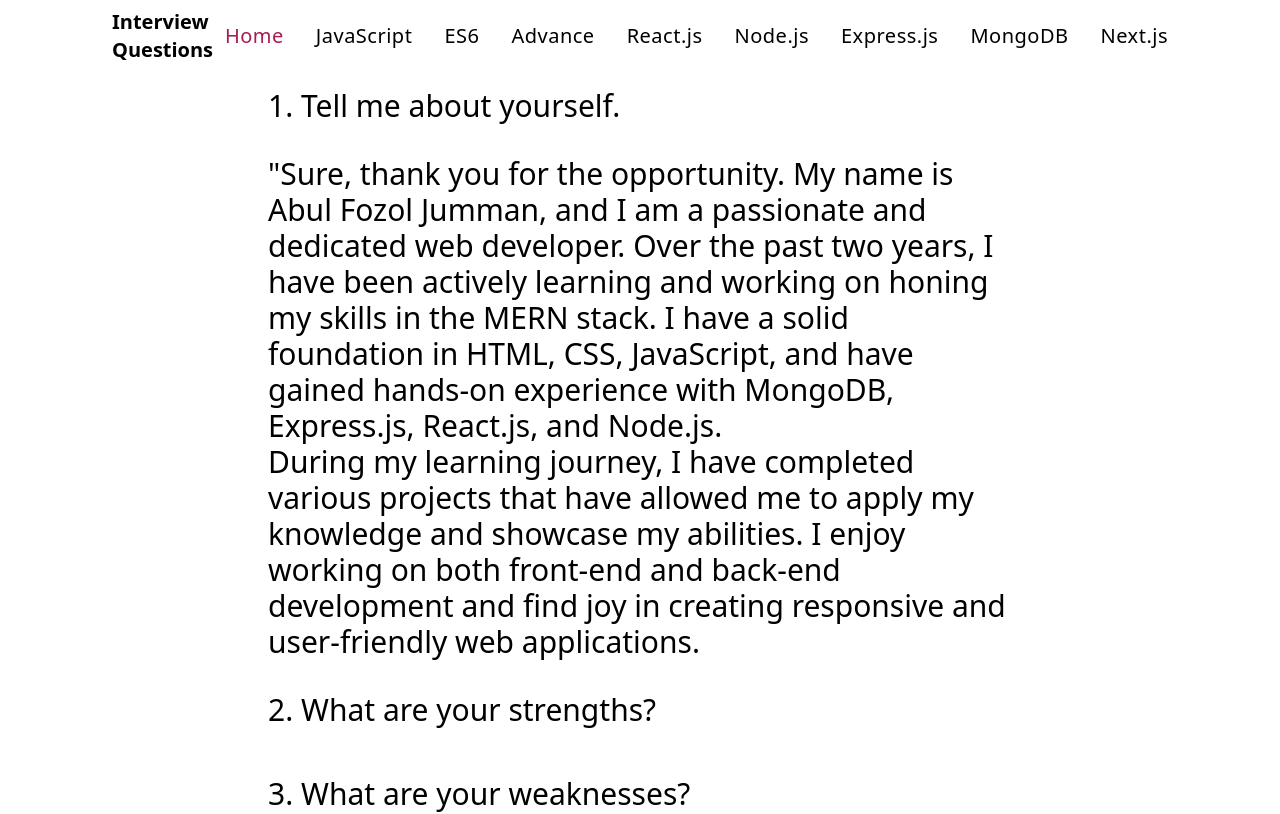
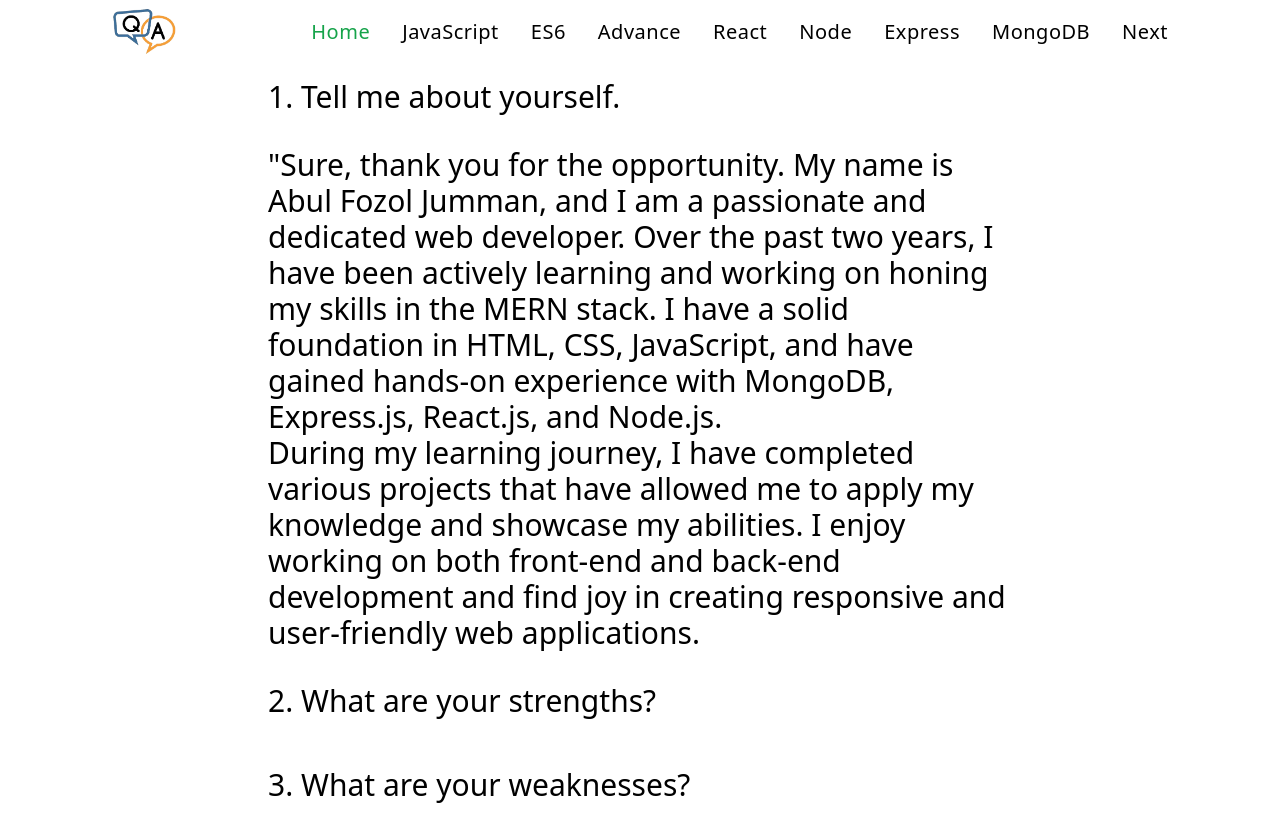
Before and after one commit to AbulFozolJumman/interview-QnA, a React (Vite) app: page / in a window 1280 px wide. Shown: the top 814 px of the page. Built offline with nearby package versions, Linux system fonts and the light colour scheme; no server answers.

Commit message:
Navbar updated

```diff
--- a/src/components/Shared/Navbar/Navbar.jsx
+++ b/src/components/Shared/Navbar/Navbar.jsx
@@ -22,7 +22,7 @@ const Navbar = () => {
           className="inline-flex items-center"
         >
           <div className="flex items-center justify-center">
-            <h2 className="text-xl font-bold">Interview Questions</h2>
+            <img className="w-16" src="/src/assets/QnA.png" alt="" />
           </div>
         </Link>
         <ul className="items-center hidden space-x-8 lg:flex text-black text-xl">
@@ -73,7 +73,7 @@ const Navbar = () => {
               title=""
               className={({ isActive }) => (isActive ? "active" : "default")}
             >
-              React.js
+              React
             </NavLink>
           </li>
           <li>
@@ -83,7 +83,7 @@ const Navbar = () => {
               title=""
               className={({ isActive }) => (isActive ? "active" : "default")}
             >
-              Node.js
+              Node
             </NavLink>
           </li>
           <li>
@@ -93,7 +93,7 @@ const Navbar = () => {
               title=""
               className={({ isActive }) => (isActive ? "active" : "default")}
             >
-              Express.js
+              Express
             </NavLink>
           </li>
           <li>
@@ -113,7 +113,7 @@ const Navbar = () => {
               title=""
               className={({ isActive }) => (isActive ? "active" : "default")}
             >
-              Next.js
+              Next
             </NavLink>
           </li>
         </ul>
@@ -230,7 +230,7 @@ const Navbar = () => {
                         title=""
                         className="font-medium tracking-wide text-gray-700 transition-colors duration-200 hover:text-deep-purple-accent-400"
                       >
-                        React.js
+                        React
                       </Link>
                     </li>
                     <li>
@@ -240,7 +240,7 @@ const Navbar = () => {
                         title=""
                         className="font-medium tracking-wide text-gray-700 transition-colors duration-200 hover:text-deep-purple-accent-400"
                       >
-                        Node.js
+                        Node
                       </Link>
                     </li>
                     <li>
@@ -250,7 +250,7 @@ const Navbar = () => {
                         title=""
                         className="font-medium tracking-wide text-gray-700 transition-colors duration-200 hover:text-deep-purple-accent-400"
                       >
-                        Express.js
+                        Express
                       </Link>
                     </li>
                     <li>
@@ -270,7 +270,7 @@ const Navbar = () => {
                         title=""
                         className="font-medium tracking-wide text-gray-700 transition-colors duration-200 hover:text-deep-purple-accent-400"
                       >
-                        Next.js
+                        Next
                       </Link>
                     </li>
                     {user ? (
--- a/src/index.css
+++ b/src/index.css
@@ -2,12 +2,11 @@
 @tailwind components;
 @tailwind utilities;
 
+/* custom css class */
+.active {
+  @apply font-medium tracking-wide text-green-600 transition-colors duration-200;
+}
 
-/* custom css class */
-.active{
-    @apply font-medium tracking-wide text-[#A81C51] transition-colors duration-200
-  }
-
-  .default{
-    @apply font-medium tracking-wide text-black transition-colors duration-200 hover:text-[#A81C51]
-  }
+.default {
+  @apply font-medium tracking-wide text-black transition-colors duration-200 hover:text-green-600;
+}
```
